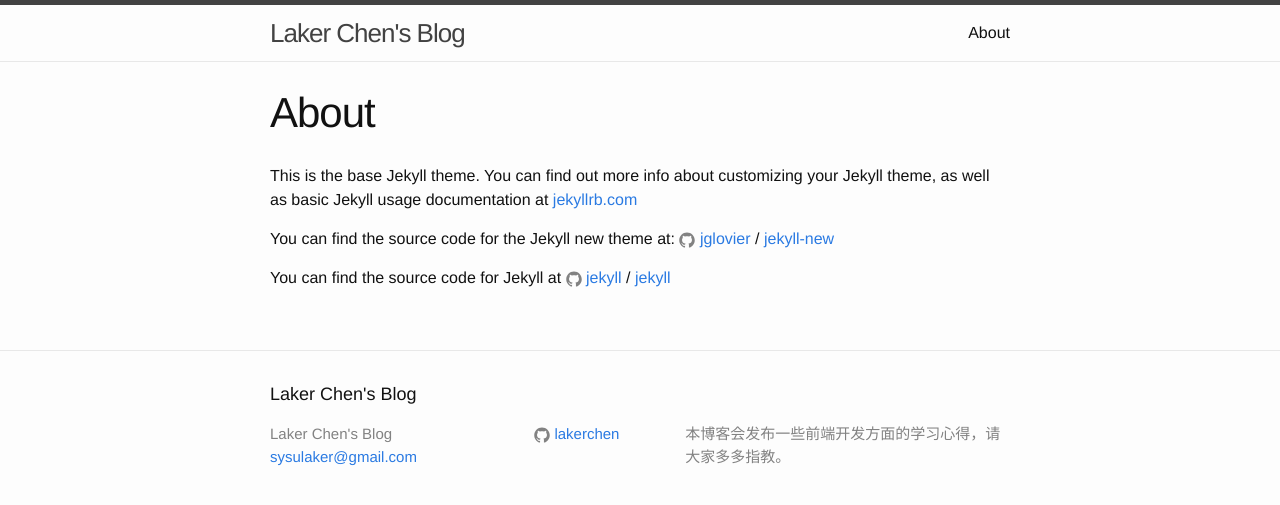
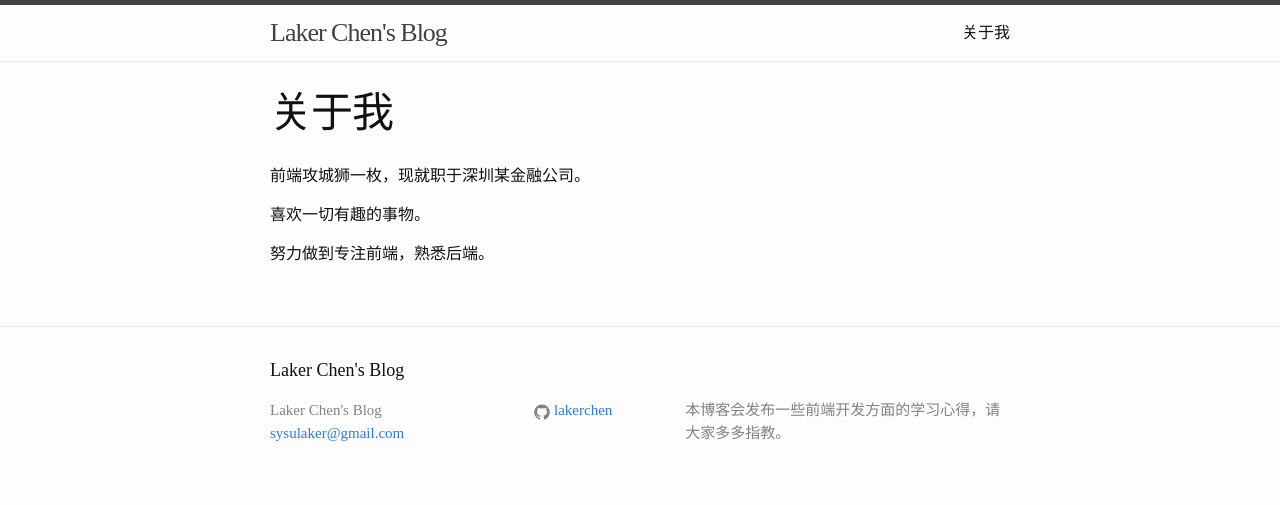
Before and after one commit to lakerchen/lakerchen.github.io, a Jekyll site: the page built from about.md, in a window 1280 px wide. Shown: the top 505 px of the page. Built offline with Jekyll 4.4.1, drawn with Linux system fonts in a browser that asks for light colours.

Commit message:
modify sth

```diff
--- a/_includes/footer.html
+++ b/_includes/footer.html
@@ -19,12 +19,6 @@
             {% include icon-github.html username=site.github_username %}
           </li>
           {% endif %}
-
-          {% if site.twitter_username %}
-          <li>
-            {% include icon-twitter.html username=site.twitter_username %}
-          </li>
-          {% endif %}
         </ul>
       </div>
 
--- a/_posts/2016-12-25-welcome-to-jekyll.markdown
+++ b/_posts/2016-12-25-welcome-to-jekyll.markdown
@@ -18,7 +18,7 @@ print_hi('Tom')
 #=> prints 'Hi, Tom' to STDOUT.
 {% endhighlight %}
 
-Check out the [Jekyll docs][jekyll-docs] for more info on how to get the most out of Jekyll. File all bugs/feature requests at [Jekyll’s GitHub repo][jekyll-gh]. If you have questions, you can ask them on [Jekyll Talk][jekyll-talk].
+Check out the [Jekyll docs][jekyll-docs] for more info on [Link Test](https://github.com/jglovier/jekyll-new) how to get the most out of Jekyll. File all bugs/feature requests at [Jekyll’s GitHub repo][jekyll-gh]. If you have questions, you can ask them on [Jekyll Talk][jekyll-talk].
 
 [jekyll-docs]: http://jekyllrb.com/docs/home
 [jekyll-gh]:   https://github.com/jekyll/jekyll
--- a/_sass/_base.scss
+++ b/_sass/_base.scss
@@ -3,9 +3,10 @@
  */
 body, h1, h2, h3, h4, h5, h6,
 p, blockquote, pre, hr,
-dl, dd, ol, ul, figure {
+dl, dd, ol, ul, figure ,a{
     margin: 0;
     padding: 0;
+    font-family : 'Microsoft YaHei';
 }
 
 
--- a/about.md
+++ b/about.md
@@ -1,15 +1,10 @@
 ---
 layout: page
-title: About
-permalink: /about/
+title: 关于我
+permalink: /about/me
 ---
+前端攻城狮一枚，现就职于深圳某金融公司。
 
-This is the base Jekyll theme. You can find out more info about customizing your Jekyll theme, as well as basic Jekyll usage documentation at [jekyllrb.com](http://jekyllrb.com/)
+喜欢一切有趣的事物。
 
-You can find the source code for the Jekyll new theme at:
-{% include icon-github.html username="jglovier" %} /
-[jekyll-new](https://github.com/jglovier/jekyll-new)
-
-You can find the source code for Jekyll at
-{% include icon-github.html username="jekyll" %} /
-[jekyll](https://github.com/jekyll/jekyll)
+努力做到专注前端，熟悉后端。
```
